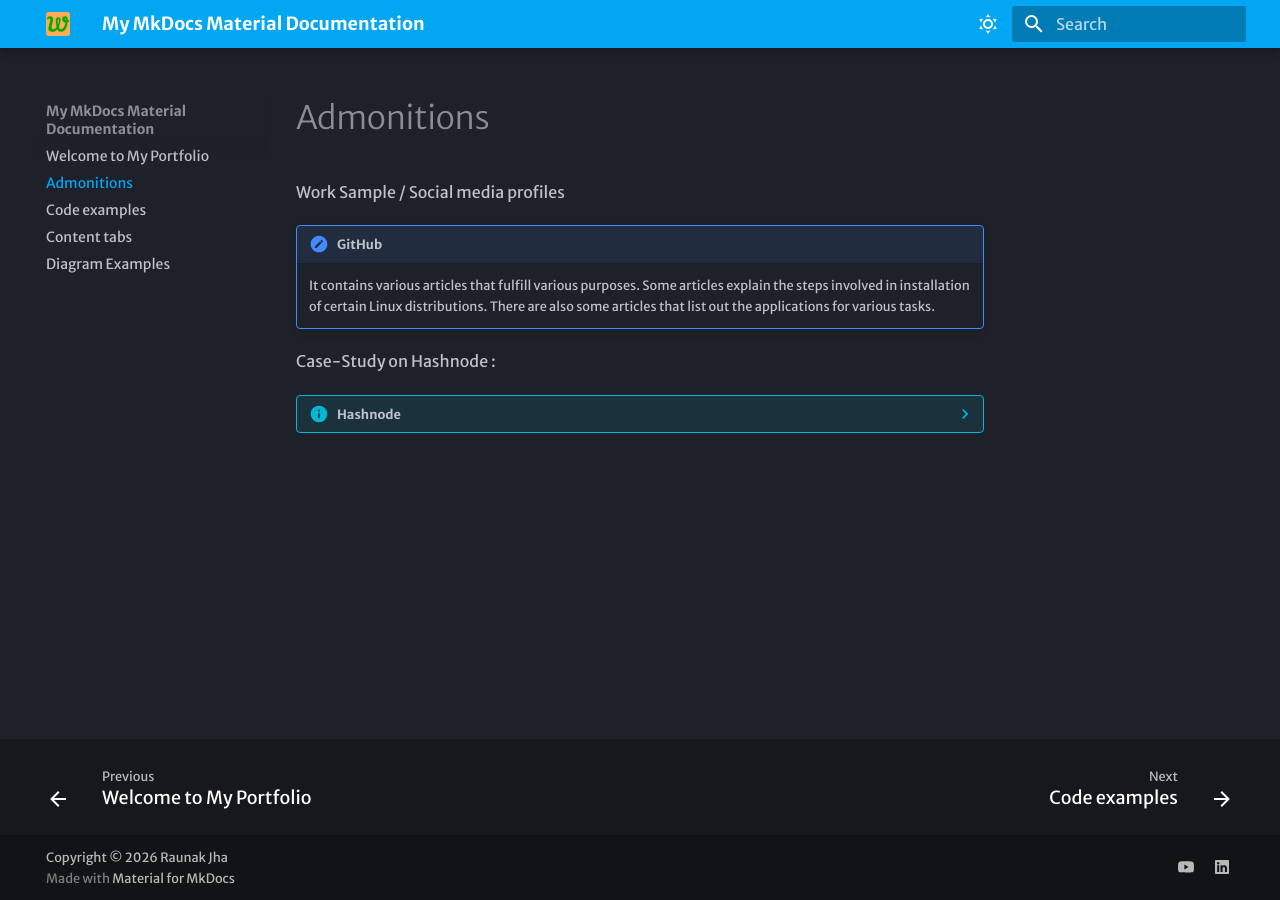
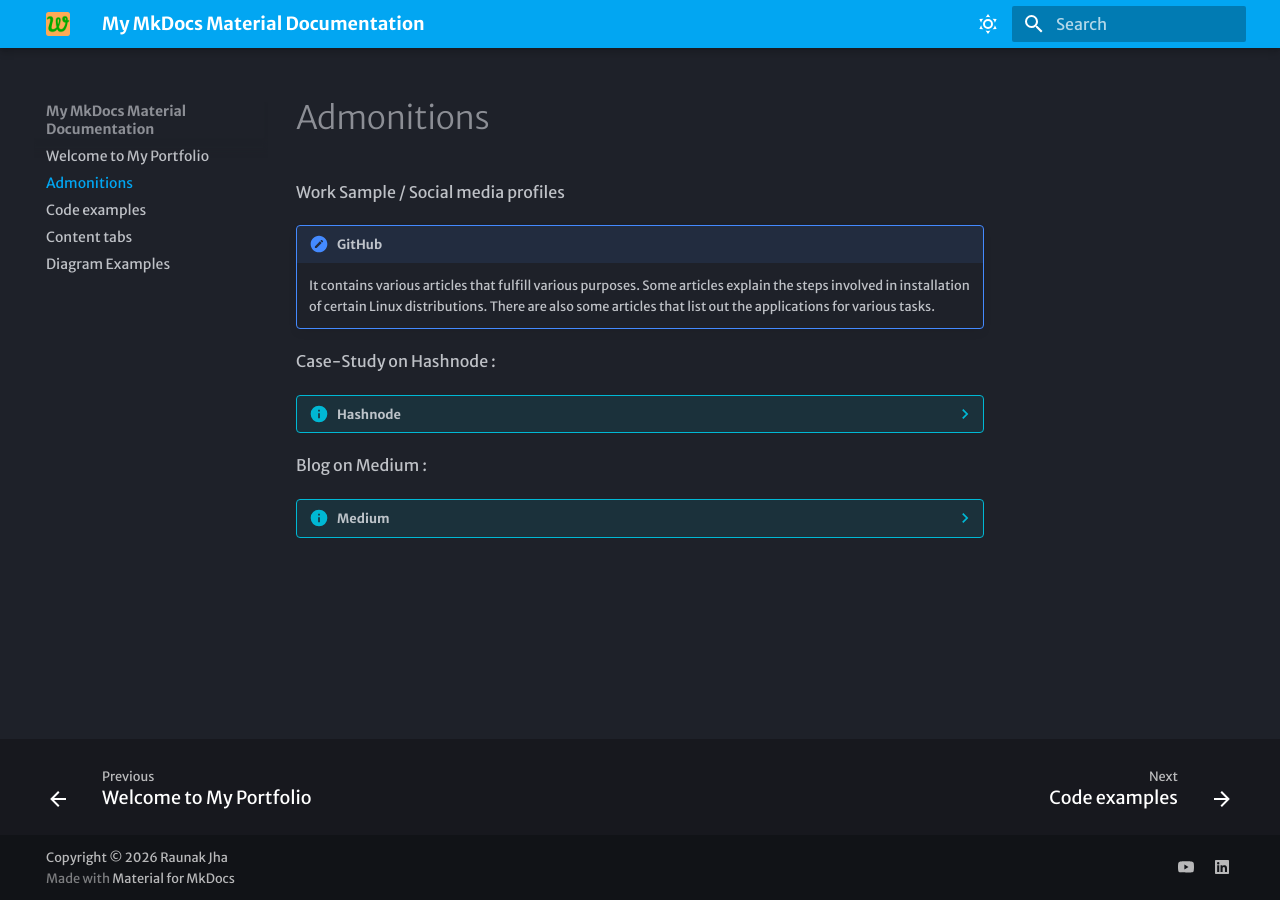
Before and after one commit to Demo-gitaccount/raunakjha, an MkDocs documentation site: the page built from docs/admonitions.md, in a window 1280 px wide. Built offline with MkDocs 1.6.1 and Material for MkDocs 9.7.7, drawn with Linux system fonts in a browser that asks for light colours; some web fonts are replaced; some of the changed lines change nothing that is shown.

Commit message:
admo ver 1.3

```diff
--- a/docs/admonitions.md
+++ b/docs/admonitions.md
@@ -9,4 +9,10 @@
 
 ??? info "Hashnode"
 
-    There are numerous case studies for some day to functions on Linux. Through these, we can try to solve the issues that people generally face while using LInux as a daily driver.
+    There are numerous case studies for some day to day functions on Linux. Through these, we can try to solve the issues that we generally face while using Linux as a daily driver.
+
+Blog on Medium :
+
+??? info "Medium"
+
+    There are numerous articles on various topics that provide  some personAL opinions. These articles can give you a general insight on the topics that may be of interest to the readers.
```
